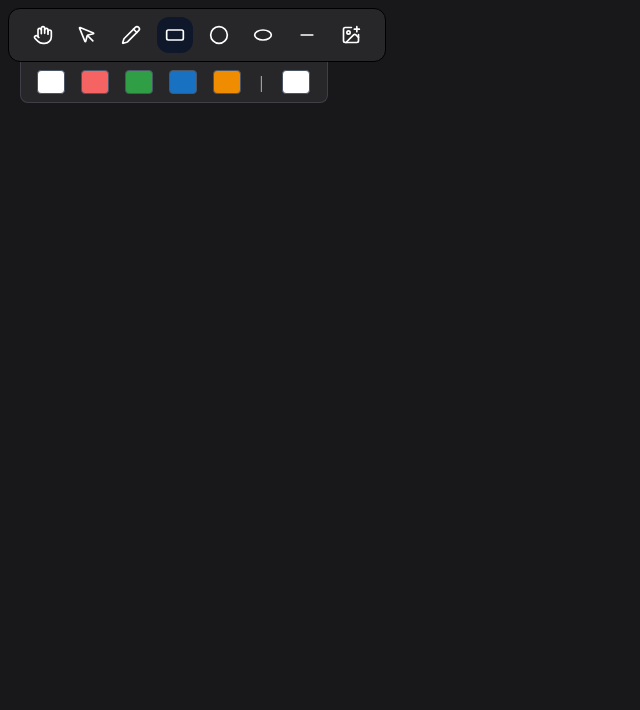
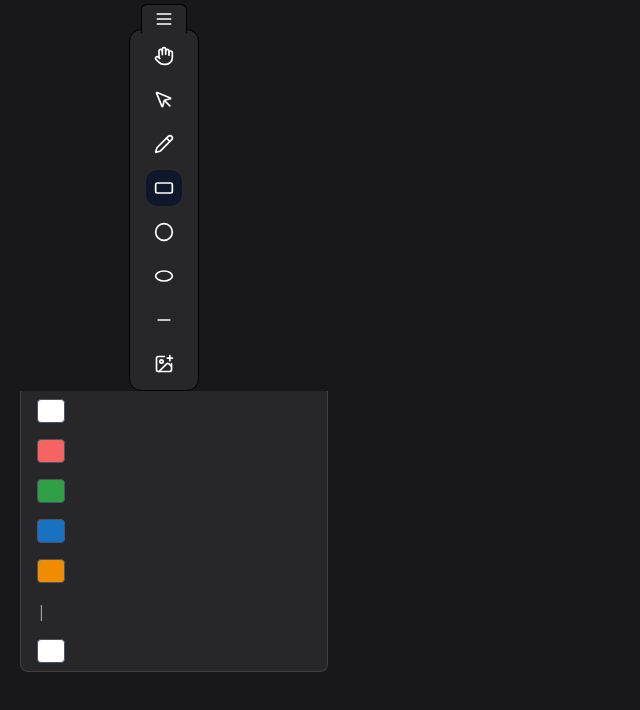
Before and after one commit to PriyanshuLamkhade/draw-app, a Next.js app in the folder apps/excaliraw-frontend/: page /canvas/1 in a window 1280 px wide. Shown: the top 710 px of the page, without its empty margins (0-640 px from the left). Built offline with nearby package versions, Linux system fonts and the light colour scheme.

Commit message:
Moving Toolbar

```diff
--- a/apps/excaliraw-frontend/app/canvas/[roomId]/page.tsx
+++ b/apps/excaliraw-frontend/app/canvas/[roomId]/page.tsx
@@ -49,8 +49,8 @@ export default function Main() {
     <div  className="w-[100vw] h-[100vh] overflow-hidden relative cursor bg-zinc-900 ">
       <canvas ref={canvasRef} className={`absolute top-0 left-0 ${cursorType}`}  />
       <div className="fixed ">
-      <ToolBar selectedTool={selectedTool} setSelectedTool={setSelectedTool}  setBoxClicked={setBoxClicked} />
-      <ColorPallet strokeColor={strokeColor} setStrokeColor={setStrokeColor} selectedTool={selectedTool} boxClicked = {boxClicked} setBoxClicked={setBoxClicked} />
+      <ToolBar selectedTool={selectedTool} setSelectedTool={setSelectedTool}  setBoxClicked={setBoxClicked} strokeColor={strokeColor} setStrokeColor={setStrokeColor} boxClicked = {boxClicked}  />
+      {/* <ColorPallet strokeColor={strokeColor} setStrokeColor={setStrokeColor} selectedTool={selectedTool} boxClicked = {boxClicked} setBoxClicked={setBoxClicked} /> */}
       <ImageDrop files={files}  setFiles={setFiles} selectedTool={selectedTool} />
 
       </div>
--- a/apps/excaliraw-frontend/components/ColorPallet.tsx
+++ b/apps/excaliraw-frontend/components/ColorPallet.tsx
@@ -20,7 +20,7 @@ export function ColorPallet({
   return (
     <div>
       <div
-        className={`bg-zinc-800 flex gap-4 px-4 py-2 rounded-b-lg w-77 ml-5 border border-t-0 border-zinc-700 ${
+        className={`bg-zinc-800 flex flex-col gap-4 px-4 py-2 rounded-b-lg w-77 ml-5 border border-t-0 border-zinc-700 ${
           selectedTool === "hand" || selectedTool === "mouse" || selectedTool === "img" ? "hidden" : ""
         }`}
       >
--- a/apps/excaliraw-frontend/components/ToolBar.tsx
+++ b/apps/excaliraw-frontend/components/ToolBar.tsx
@@ -1,27 +1,78 @@
 import { IconButton } from "./IconButton";
-import {Circle, ImagePlusIcon, LucideHand, LucideMousePointer, Minus, Pencil, RectangleHorizontal} from 'lucide-react'
+import { Circle, ImagePlusIcon, LucideHand, LucideMousePointer, Menu, Minus, Move, Pencil, RectangleHorizontal } from 'lucide-react'
 import { EllipseIcon } from "@/Icons/EllipseIcon";
-interface ToolBarInterface{
-    selectedTool:string,
-    setSelectedTool : (a:string)=>void,
-    setBoxClicked:(a:boolean)=>void
+import { ColorPallet } from "./ColorPallet";
+import { useRef } from "react";
+interface ToolBarInterface {
+  selectedTool: string,
+  setSelectedTool: (a: string) => void,
+  setBoxClicked: (a: boolean) => void
+  strokeColor: string
+  setStrokeColor: (a: string) => void,
+  boxClicked: boolean
+
 }
-export function ToolBar({selectedTool,setSelectedTool,setBoxClicked}:ToolBarInterface){
-
-    return(
-        <div className=" border border-black max-w-[50vmax] m-2 mb-0 bg-zinc-800 rounded-xl p-2 px-4 flex gap-2 justify-around flex-wrap "
-        onClick={()=>setBoxClicked(false)}>
-             <IconButton gotClicked={selectedTool == "hand" ? " bg-slate-900" : "hover:bg-gray-500"} icon={<LucideHand color="white" size={20}/>} onClick={()=>{setSelectedTool("hand")}}/>
-             <IconButton gotClicked={selectedTool == "mouse" ? " bg-slate-900" : "hover:bg-gray-500"} icon={<LucideMousePointer color="white" size={20}/>} onClick={()=>{setSelectedTool("mouse")}}/>
-
-            <IconButton gotClicked={selectedTool == "pencile" ? " bg-slate-900" : "hover:bg-gray-500"} icon={<Pencil color="white" size={20} />} onClick={()=>{setSelectedTool("pencile")}}/>
-            <IconButton gotClicked={selectedTool == "rectangle" ? " bg-slate-900" : "hover:bg-gray-500"} icon={<RectangleHorizontal color="white" size={20} />} onClick={()=>{setSelectedTool("rectangle")}}/>
-            <IconButton gotClicked={selectedTool == "circle" ? " bg-slate-900" : "hover:bg-gray-500"} icon={<Circle color="white" size={20} />} onClick={()=>{setSelectedTool("circle")}}/>
-            <IconButton gotClicked={selectedTool == "ellipse" ? " bg-slate-900" : "hover:bg-gray-500"} icon={<EllipseIcon color="white"/>} onClick={()=>{setSelectedTool("ellipse")}}/>
-            <IconButton gotClicked={selectedTool == "line" ? " bg-slate-900" : "hover:bg-gray-500"} icon={<Minus color="white" size={20}/>} onClick={()=>{setSelectedTool("line")}}/>
-            <IconButton gotClicked={selectedTool == "img" ? " bg-slate-900" : "hover:bg-gray-500"} icon={<ImagePlusIcon color="white" size={20}/>} onClick={()=>{setSelectedTool("img")}}/>
 
 
-        </div>
-    )
+export function ToolBar({ selectedTool, setSelectedTool, setBoxClicked, strokeColor, setStrokeColor, boxClicked }: ToolBarInterface) {
+
+  const toolBarRef = useRef<HTMLDivElement>(null);
+  const dragging = useRef(false);
+  const startX = useRef(0);
+  const startY = useRef(0);
+
+  return (<div ref={toolBarRef} className="flex flex-col items-center absolute ">
+    <div className="bg-zinc-800  py-1 rounded-t-md translate-y-1 px-3 border-b-0 border border-black cursor-move"
+      onMouseDown={toolBarStart}
+    ><Menu color="white" size={20} /></div>
+    <div className=" border border-black max-w-[50vmax] mt-0 m-2 mb-0 bg-zinc-800 rounded-xl p-2 px-4 flex gap-2 justify-around flex-col "
+      onClick={() => setBoxClicked(false)}>
+      <IconButton gotClicked={selectedTool == "hand" ? " bg-slate-900" : "hover:bg-gray-500"} icon={<LucideHand color="white" size={20} />} onClick={() => { setSelectedTool("hand") }} />
+      <IconButton gotClicked={selectedTool == "mouse" ? " bg-slate-900" : "hover:bg-gray-500"} icon={<LucideMousePointer color="white" size={20} />} onClick={() => { setSelectedTool("mouse") }} />
+
+      <IconButton gotClicked={selectedTool == "pencile" ? " bg-slate-900" : "hover:bg-gray-500"} icon={<Pencil color="white" size={20} />} onClick={() => { setSelectedTool("pencile") }} />
+      <IconButton gotClicked={selectedTool == "rectangle" ? " bg-slate-900" : "hover:bg-gray-500"} icon={<RectangleHorizontal color="white" size={20} />} onClick={() => { setSelectedTool("rectangle") }} />
+      <IconButton gotClicked={selectedTool == "circle" ? " bg-slate-900" : "hover:bg-gray-500"} icon={<Circle color="white" size={20} />} onClick={() => { setSelectedTool("circle") }} />
+      <IconButton gotClicked={selectedTool == "ellipse" ? " bg-slate-900" : "hover:bg-gray-500"} icon={<EllipseIcon color="white" />} onClick={() => { setSelectedTool("ellipse") }} />
+      <IconButton gotClicked={selectedTool == "line" ? " bg-slate-900" : "hover:bg-gray-500"} icon={<Minus color="white" size={20} />} onClick={() => { setSelectedTool("line") }} />
+      <IconButton gotClicked={selectedTool == "img" ? " bg-slate-900" : "hover:bg-gray-500"} icon={<ImagePlusIcon color="white" size={20} />} onClick={() => { setSelectedTool("img") }} />
+
+
+    </div>
+    <ColorPallet strokeColor={strokeColor} setStrokeColor={setStrokeColor} selectedTool={selectedTool} boxClicked={boxClicked} setBoxClicked={setBoxClicked} />
+  </div>
+
+  )
+  function toolBarStart(e: any) {
+  setSelectedTool("mouse")
+  startX.current = e.clientX
+  startY.current = e.clientY
+  dragging.current = true
+
+  const moveHandler = (event: MouseEvent) => {
+    toolBarMove(event, toolBarRef);
+  };
+
+  const upHandler = () => {
+    dragging.current = false;
+    document.removeEventListener("mousemove", moveHandler);
+    document.removeEventListener("mouseup", upHandler);
+  };
+  document.addEventListener("mousemove", moveHandler);
+  document.addEventListener("mouseup", upHandler);
 }
+function toolBarMove(e: MouseEvent, toolBarRef?: any) {
+  if (dragging.current && toolBarRef?.current) {
+    let newX = startX.current - e.clientX
+    let newY = startY.current - e.clientY
+
+    startX.current = e.clientX
+    startY.current = e.clientY
+
+    toolBarRef.current.style.top = `${toolBarRef.current.offsetTop - newY}px`
+    toolBarRef.current.style.left = `${toolBarRef.current.offsetLeft - newX}px`
+
+  }
+
+}
+}
```
